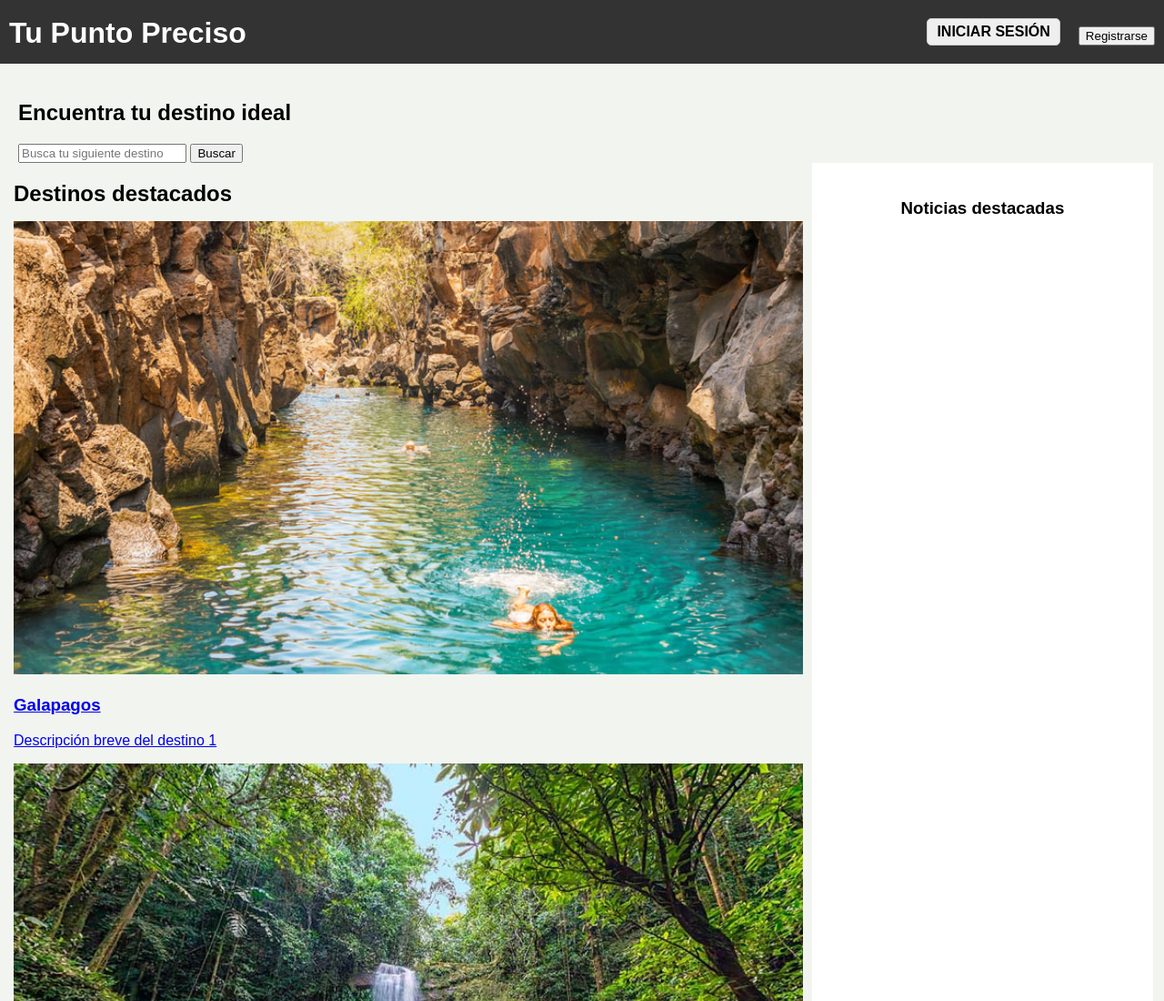
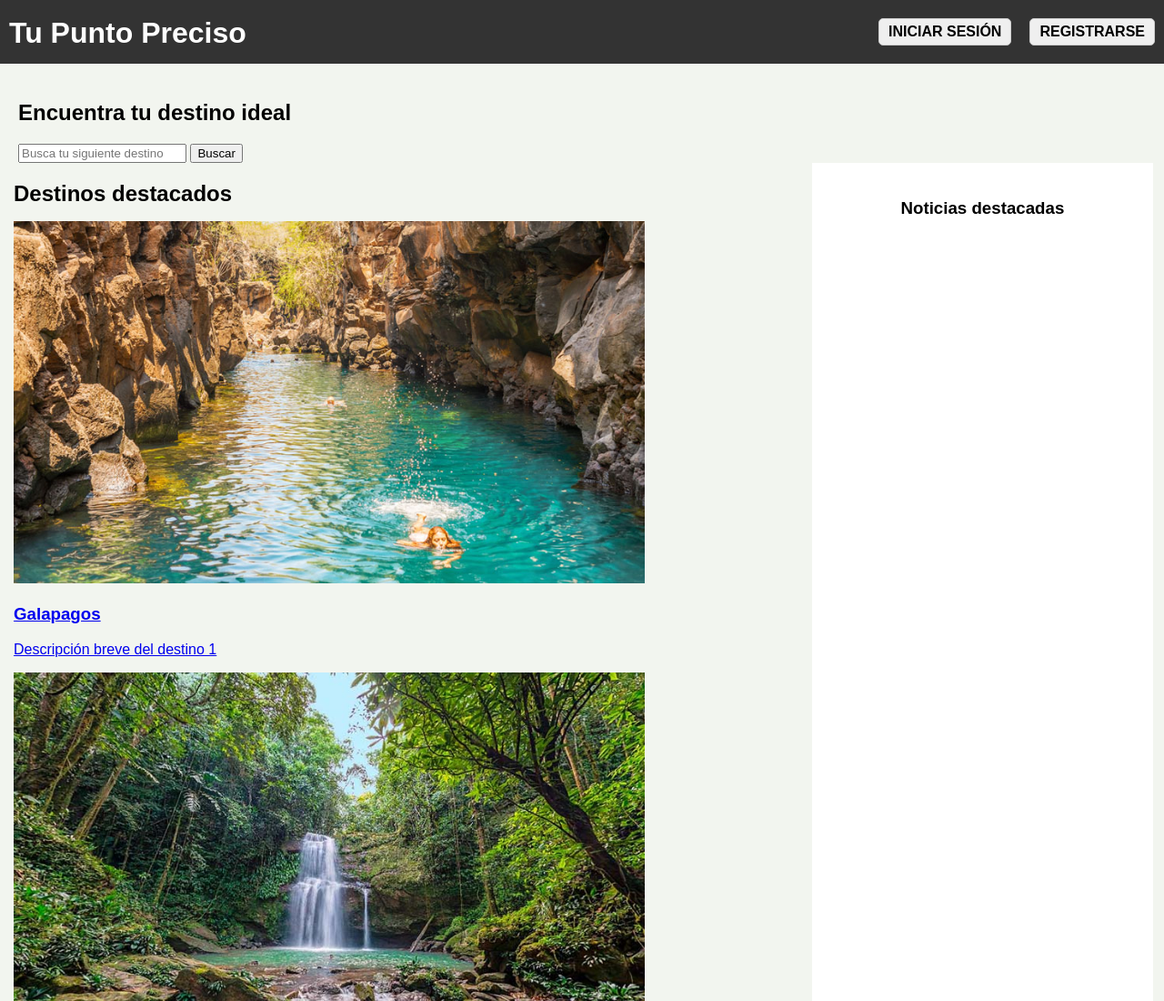
Before and after one commit to LeonardoRico/Destinos_turisticos, a plain HTML site: page index.html in a window 1280 px wide. Shown: the top 1100 px of the page at 91% size. Drawn offline with Linux system fonts and the light colour scheme.

Commit message:
pantalla principal

```diff
--- a/css/style.css
+++ b/css/style.css
@@ -33,7 +33,8 @@ header .contenedor-botones .boton-registro{
 }
 
 /*se genera el estilo para ambos botones*/
-section button:first-child {
+.boton-inicio-sesion,
+.boton-registro  {
     padding: 5px 10px;
     border: 1px solid #ccc;
     border-radius: 5px;
@@ -57,7 +58,7 @@ main {
 
 .destinos img{
     height: auto;
-    width: 100%;
+    width: 80%;
 }
 
 .destinos {
@@ -73,6 +74,7 @@ main {
     list-style: none;
     padding: 0;
     display: grid;
+    grid-template-columns: repeat(1, 1fr);
 }
 
 .destinos li {
--- a/index.html
+++ b/index.html
@@ -34,7 +34,7 @@
             <section class="destinos">
                 <h2>Destinos destacados</h2>
                 <ul>
-                    <li class="">
+                    <li>
                         <a href="#">
                             <img src="/img/galapagos.jpg" alt="Imagen de un destino turístico">
                             <h3>Galapagos</h3>
```
